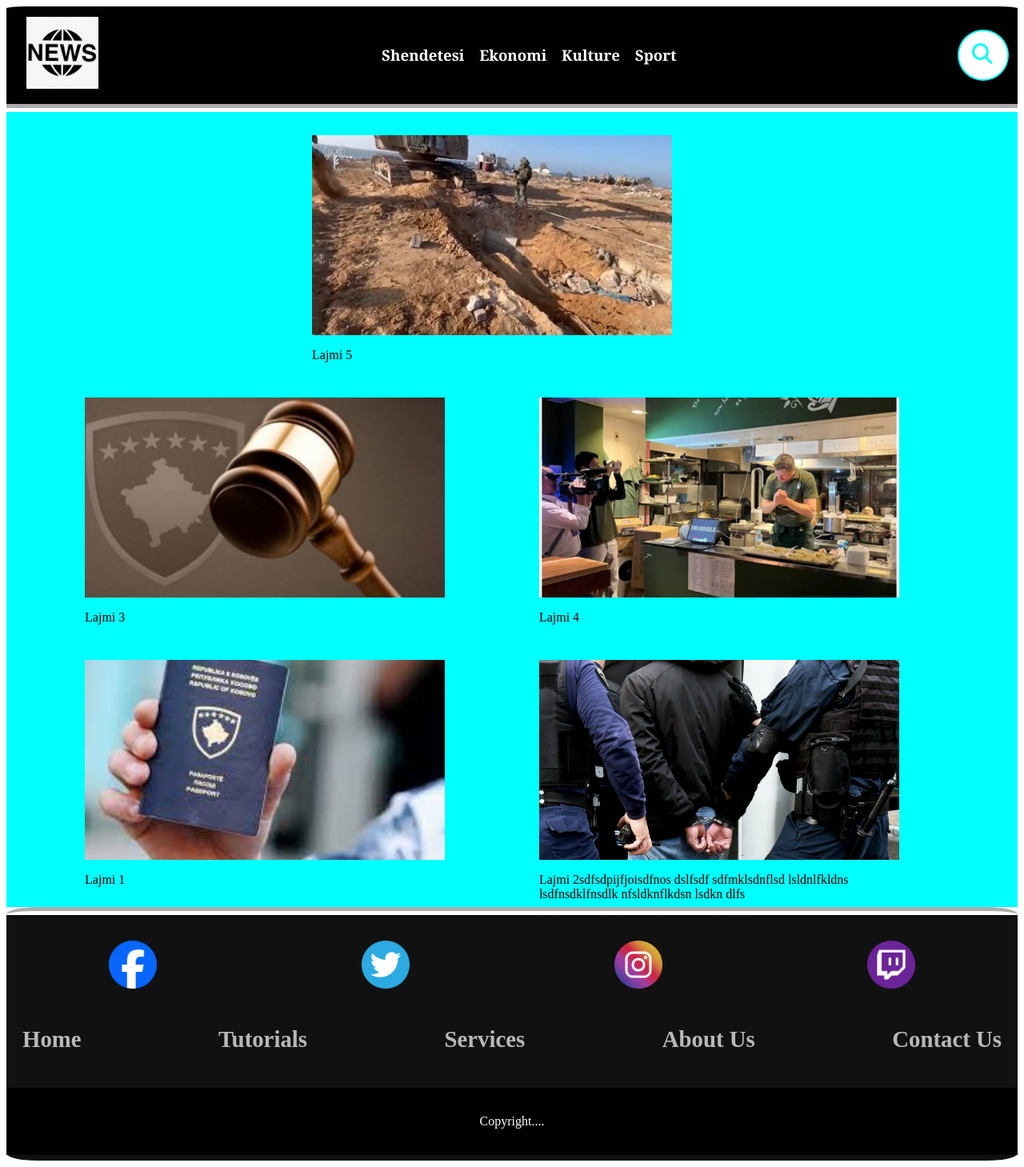
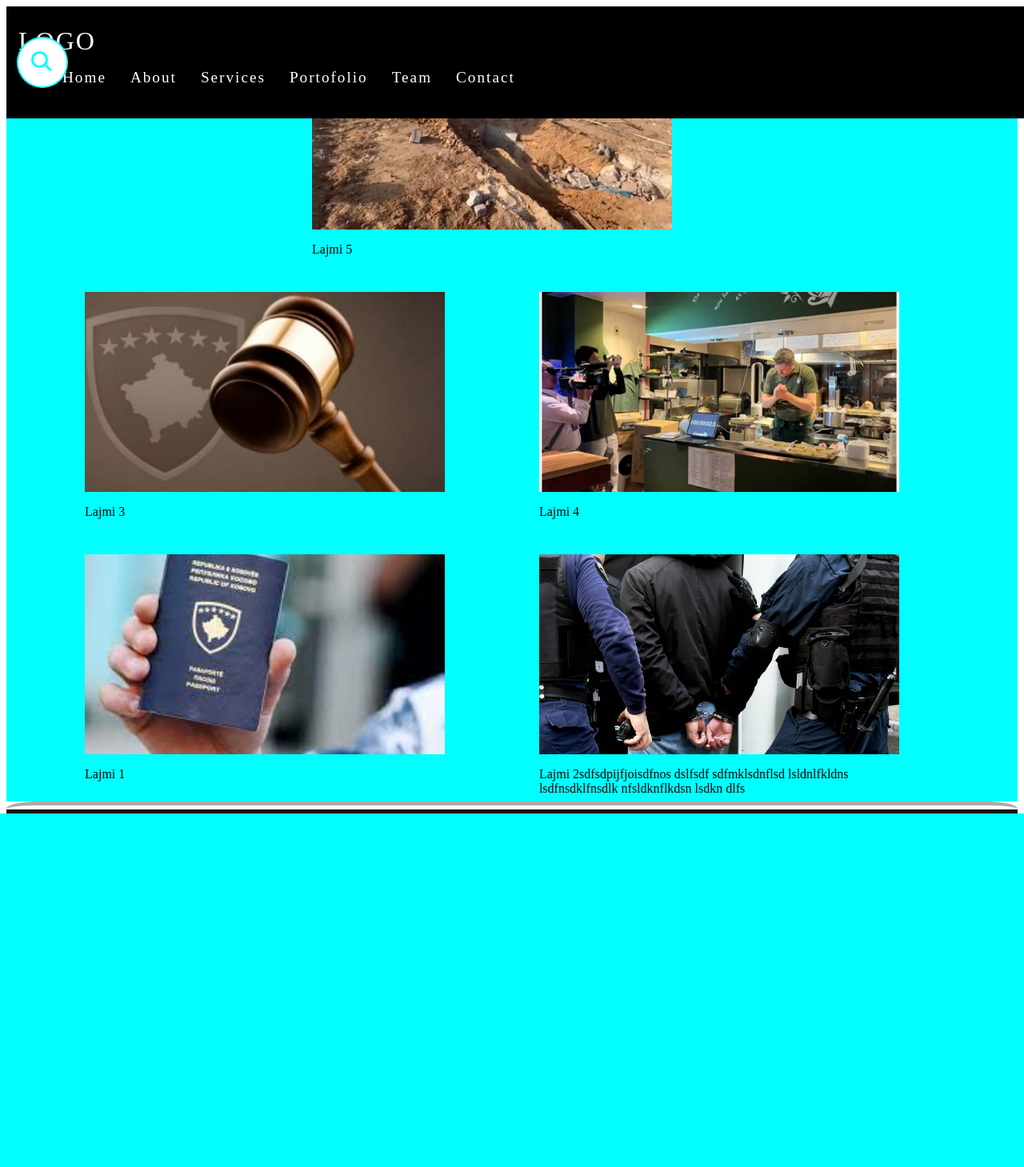
Before and after one commit to YlldritQ/Projekti-Web, a PHP site: page /HomePage.html in a window 1280 px wide. Shown: the whole page at 80% size. After the commit the page ends 1017 px from the top, so only its background shows below. Run offline with PHP 8.4, Linux system fonts and the light colour scheme.

Commit message:
navigation-scroll

```diff
--- a/HomePage.html
+++ b/HomePage.html
@@ -7,15 +7,19 @@
     <link rel="stylesheet" href="Stilizimi.css">
 </head>
 <body>
-    <header class="headerC">
-        <img class="image" src="ne1813l003-news-logo-logotype-free-logo-icons.png" alt="logo">
-        <div class="titujt">
+    <header>
+        <nav>
+            <a href="#" class="logo">logo</a>
+            <ul>
+                <li><a href="#">Home</a></li>
+                <li><a href="#">About</a></li>
+                <li><a href="#">Services</a></li>
+                <li><a href="#">Portofolio</a></li>
+                <li><a href="#">Team</a></li>
+                <li><a href="#">Contact</a></li>
+            </ul>
+        </nav>
 
-                <li class="titulli"><h3>Shendetesi</h3></li>
-                <li class="titulli"><h3>Ekonomi</h3></li>
-                <li class="titulli"><h3>Kulture</h3></li>
-                <li class="titulli"><h3>Sport</h3></li>
-        </div>
         <div class="search">
         <div class="icon"></div>
         <div class="input">
@@ -31,6 +35,20 @@
         }
     </script>
     </header>
+    <script src="https://code.jquery.com/jquery-3.7.1.js"></script>
+    <script>
+            $(window).scroll(function(){
+                if($(window).scrollTop()){
+                    $("nav").addClass("black");
+                }
+                else{
+                    $("nav").removeClass("black");
+                }
+            });
+
+
+
+    </script>
     <main>
         <div class="photoLajme">
             <div class="rubrika">
--- a/Stilizimi.css
+++ b/Stilizimi.css
@@ -1,39 +1,56 @@
-.headerC{
+*{
+
+}
+body{
+
+}
+header{
+    margin: auto;
+    position: fixed;
     display: flex;
     width: 100%;
     align-items: center;
     justify-content: space-between;
     background-color: black;
-   border-bottom-width: 10px;
-   border-bottom-style: groove;
-   border-bottom-color: white;
-   border-radius: 2%;
+    transition: 0.6;
+    padding: 40px 15px;
+    z-index: 1000000;
+}
+header .logo{
+    position: relative;
+    color: #fff;
+    text-decoration: none;
+    font-size: 2em;
+    text-transform: uppercase;
+    letter-spacing: 2px;
+    transition: 0.6s;
+}
+nav{
+    position: fixed;
+    width: ;
 }
 
-.titujt{
- list-style: none;
- display: flex;
- justify-content: center;
+header ul{
+     position: relative;
+     display: flex;
+     justify-content: center;
+     align-items: center;
 }
-
-.titulli{
-    padding: 2% 3%;
-    color: white;
-    cursor: pointer;
-    font-family: Georgia, 'Times New Roman', Times, serif;
+header.black ul{
+    background: #000;
 }
-
-.titulli:hover{
-background-color: white;
-color: black;
+header ul li{
+    position: relative;
+    list-style: none;
 }
-.image{
-    margin-top: 1%;
-    display: flex;
-    width: 90px;
-    height: 90px;
-    padding-left: 2%;
-    padding-bottom: 1.5%;
+header ul li a{
+    position: relative;
+    padding: 0 15px;
+    text-decoration: none;
+    color: #fff;
+    letter-spacing: 2px;
+    font-size: larger;
+    transition: 0.6s;
 }
  .search{
     margin-right: 1%;
```
